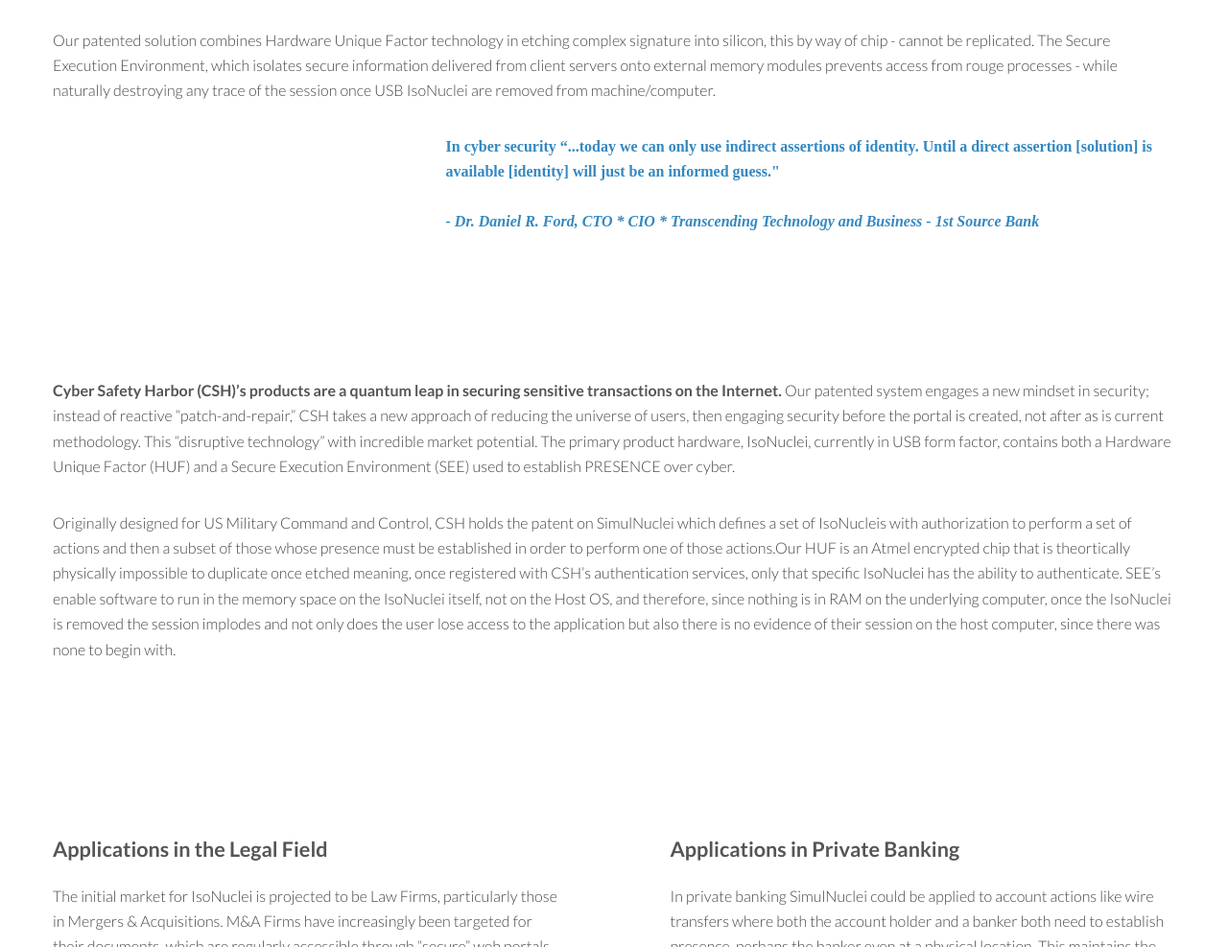
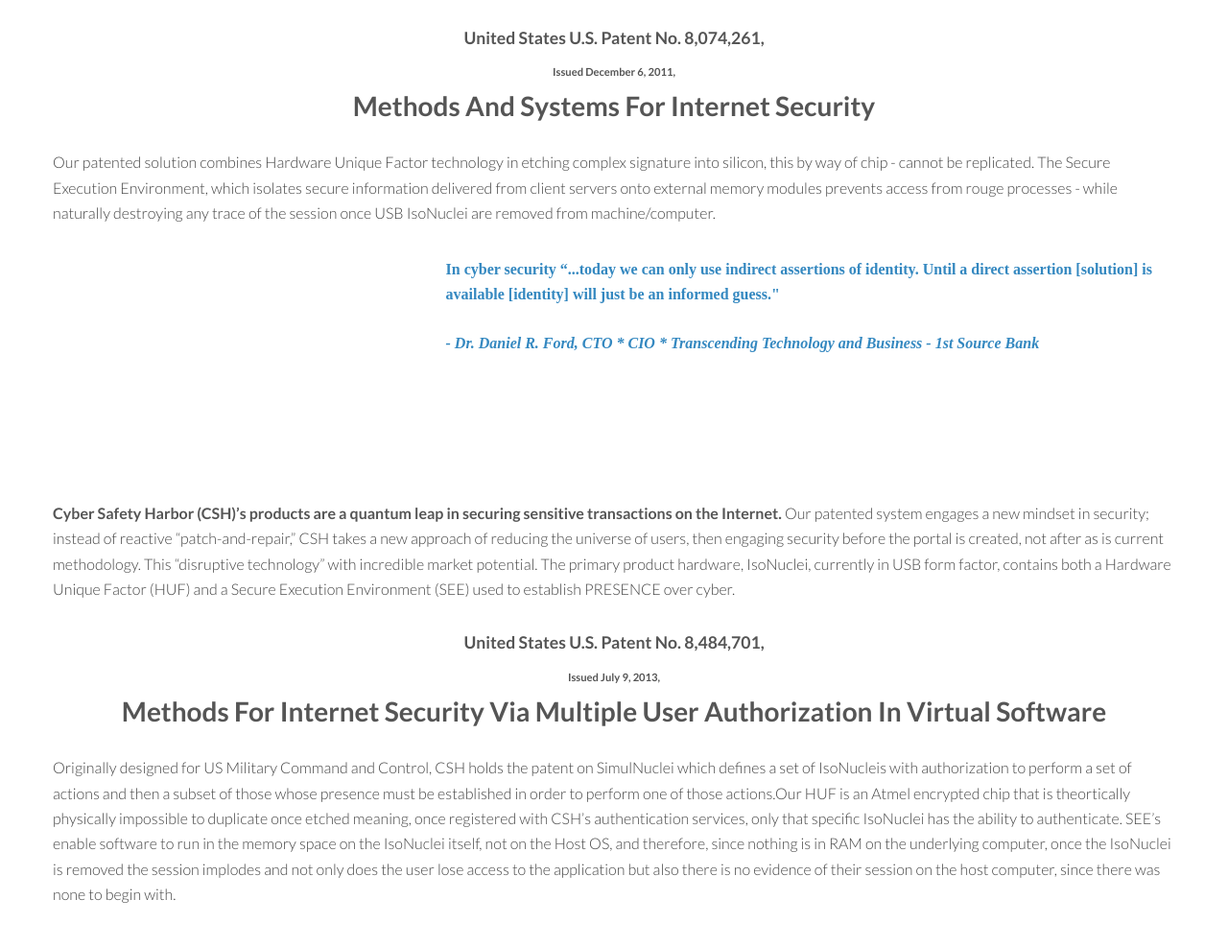
Before and after one commit to jlind0/CSH.Web, a plain HTML site: page CSH.Web/index.html in a window 1280 px wide. Shown: the part 1448-2435 px from the top of the page at 96% size. Drawn offline with Linux system fonts and the light colour scheme.

Commit message:
Patent links added

```diff
--- a/CSH.Web/index.html
+++ b/CSH.Web/index.html
@@ -66,6 +66,14 @@
         <p>Multi-factor authentication when properly implemented is only half the problem into securing the cyberspace domain:
             Ensuring data is not accessible without true establishment of presence is key to maintaining access of control
             over digital system and information systems.</p>
+        <div>
+            <h4 style="text-align: center;">
+                <a href="http://patft.uspto.gov/netacgi/nph-Parser?Sect1=PTO1&Sect2=HITOFF&d=PALL&p=1&u=%2Fnetahtml%2FPTO%2Fsrchnum.htm&r=1&f=G&l=50&s1=8,074,261.PN.&OS=PN/8,074,261&RS=PN/8,074,261">
+                    United States U.S. Patent No. 8,074,261,</a>
+            </h4>
+            <h6 style="text-align: center;">Issued December 6, 2011,</h6>
+            <h2 style="text-align: center;"> Methods And Systems For Internet Security</h2>
+        </div>
         <p>Our patented solution combines Hardware Unique Factor technology in etching complex signature into silicon, this
             by way of chip - cannot be replicated. The Secure Execution Environment, which isolates secure information delivered
             from client servers onto external memory modules prevents access from rouge processes - while naturally destroying
@@ -85,6 +93,15 @@
             methodology. This “disruptive technology” with incredible market potential. The primary product hardware, IsoNuclei,
             currently in USB form factor, contains both a Hardware Unique Factor (HUF) and a Secure Execution Environment
             (SEE) used to establish PRESENCE over cyber.</p>
+        <div>
+            <h4 style="text-align: center;">
+                <a href="http://patft.uspto.gov/netacgi/nph-Parser?Sect1=PTO1&Sect2=HITOFF&d=PALL&p=1&u=%2Fnetahtml%2FPTO%2Fsrchnum.htm&r=1&f=G&l=50&s1=8,074,261.PN.&OS=PN/8,074,261&RS=PN/8,074,261">
+                    United States U.S. Patent No. 8,484,701,</a>
+            </h4>
+            </h4>
+            <h6 style="text-align: center;"> Issued July 9, 2013,</h6>
+            <h2 style="text-align: center;"> Methods For Internet Security Via Multiple User Authorization In Virtual Software</h2>
+        </div>
         <p>Originally designed for US Military Command and Control, CSH holds the patent on SimulNuclei which defines a set
             of IsoNucleis with authorization to perform a set of actions and then a subset of those whose presence must be
             established in order to perform one of those actions.Our HUF is an Atmel encrypted chip that is theortically
```
